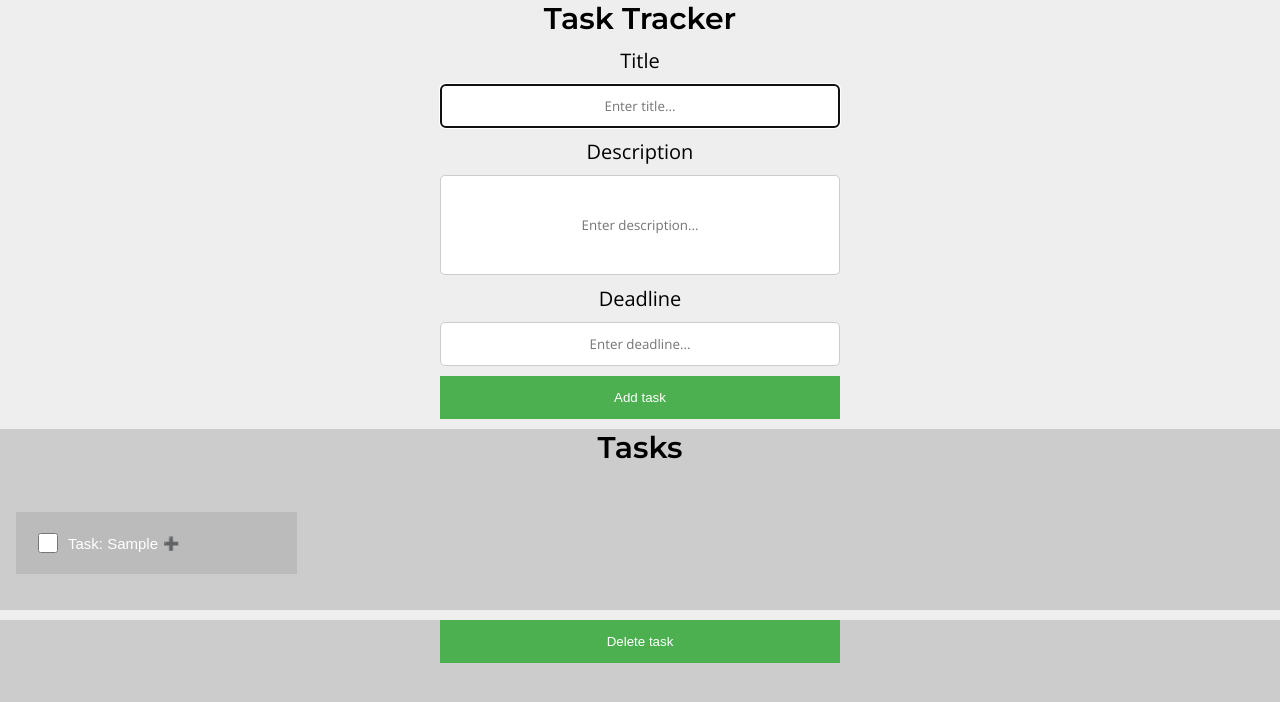
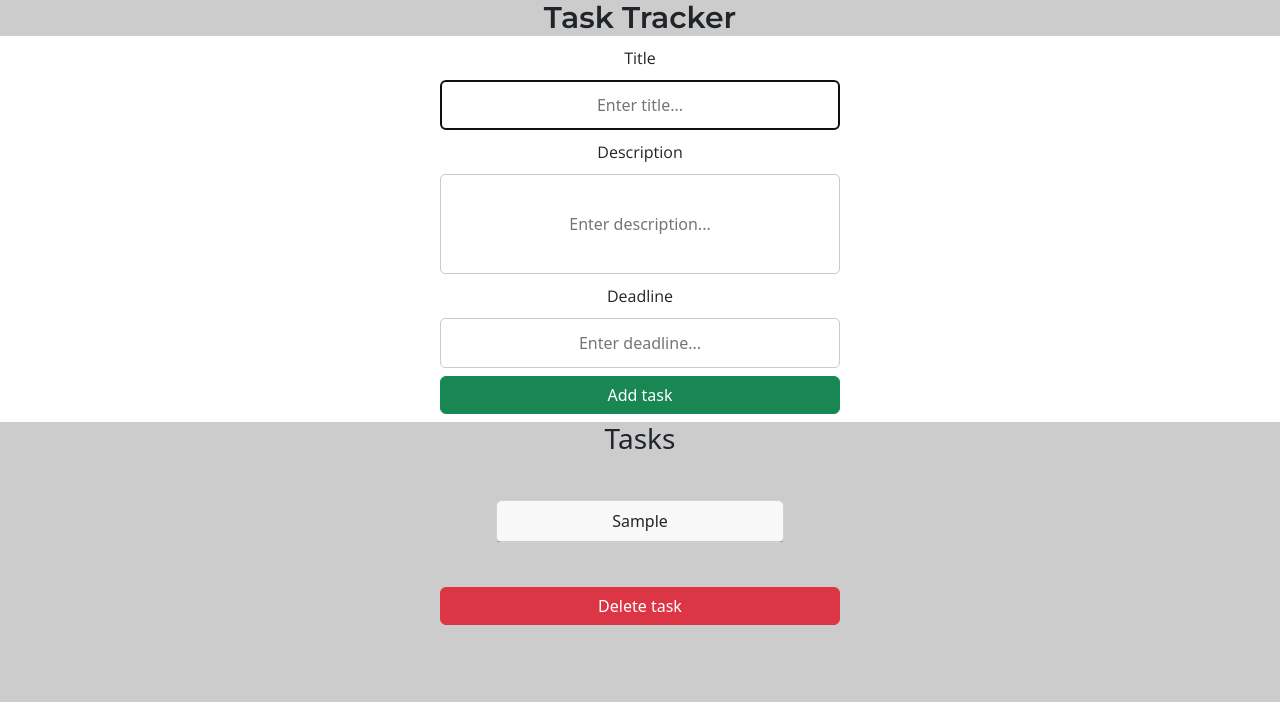
Before and after one commit to SamuelHaleDev/TaskTrackerClient, a React (Create React App) app in the folder tasktracker/: page / in a window 1280 px wide. Both pictures are taken after typing "Sample", "Sample", "Sample" into the empty fields and a click on the button "Add task". Shown: the top 702 px of the page. Built offline with nearby package versions, Linux system fonts and the light colour scheme.

Commit message:
Made visual enhancements

```diff
--- a/tasktracker/package.json
+++ b/tasktracker/package.json
@@ -6,7 +6,9 @@
     "@testing-library/jest-dom": "^5.17.0",
     "@testing-library/react": "^13.4.0",
     "@testing-library/user-event": "^13.5.0",
+    "bootstrap": "^5.3.1",
     "react": "^18.2.0",
+    "react-bootstrap": "^2.8.0",
     "react-dom": "^18.2.0",
     "react-scripts": "^5.0.1",
     "web-vitals": "^2.1.4"
--- a/tasktracker/src/App.css
+++ b/tasktracker/src/App.css
@@ -170,6 +170,7 @@ section.listSection {
 
 /* Set the below font to a Georgia font */
 h3.pageTitle {
+  background-color: #ccc;
   font-family: 'Montserrat', sans-serif;
   font-size: 30px;
   font-weight: bold;
@@ -189,7 +190,6 @@ h3.TaskList {
 
 label {
   font-family: 'Open Sans', sans-serif;
-  font-size: 20px;
   text-align: center;
 }
 
@@ -222,3 +222,12 @@ div.taskContainer {
   max-width: 100%;
   margin-top: 0px;
 }
+
+div.taskContainer {
+  display: flex;
+  flex-direction: column;
+  align-items: center;
+  justify-content: center;
+  /* Add some padding to the top and bottom of the div */
+  padding: 20px 0;
+}
--- a/tasktracker/src/App.js
+++ b/tasktracker/src/App.js
@@ -4,16 +4,17 @@ import { GlobalProvider } from './context/GlobalState';
 import { AddTask } from './components/AddTask';
 import { TaskList } from './components/TaskList';
 import { DeleteTask } from './components/DeleteTask';
+import '../node_modules/bootstrap/dist/css/bootstrap.min.css'
 
 function App() {
   return (
     <GlobalProvider>
       <Header />
-      <div className='container'>
-        <AddTask />
+      <AddTask />
+      <section className='listSection my-2'>
         <TaskList />
         <DeleteTask />
-      </div>
+      </section>
     </GlobalProvider>
   );
 }
--- a/tasktracker/src/components/AddTask.js
+++ b/tasktracker/src/components/AddTask.js
@@ -10,7 +10,7 @@ export const AddTask = () => {
 
     const { addTask } = useContext(GlobalContext);
 
-    const onSubmit = e => {
+    const addOne = (e) => {
         e.preventDefault();
 
         const newTask = {
@@ -30,20 +30,21 @@ export const AddTask = () => {
 
     return (
         <div>
-            <form onSubmit={onSubmit}>
-                <div className="form-control">
+            <form onSubmit={addOne} className='text-center'>
+                <div className='text-center'>
                     <label htmlFor="title">Title</label>
                     <input type="text" value={title} onChange={(e) => setTitle(e.target.value)} placeholder="Enter title..."  id='title'/>
                 </div>
-                <div className="form-control">
+                <div className='text-center'>
                     <label htmlFor="description">Description</label>
                     <input type="text" value={description} onChange={(e) => setDescription(e.target.value)} placeholder="Enter description..." id='description'/>
                 </div>
-                <div className="form-control">
+                <div className='text-center'>
                     <label htmlFor="deadline">Deadline</label>
                     <input type="text" value={deadline} onChange={(e) => setDeadline(e.target.value)} placeholder="Enter deadline..." id='deadline'/>
                 </div>
-                <button className="btn">Add task</button>
+                <button type='submit' className='btn btn-success mt-2'>Add task</button>
+
             </form>
         </div>
     )
--- a/tasktracker/src/components/DeleteTask.js
+++ b/tasktracker/src/components/DeleteTask.js
@@ -1,28 +1,39 @@
-import React, { useState, useContext } from 'react'
+import React, { useContext } from 'react'
 import { GlobalContext } from '../context/GlobalState';
 
 export const DeleteTask = () => {
 
     const { deleteTask } = useContext(GlobalContext);
 
+    function findFinalId(parent) {
+        /* Write a recursive function that will return the id of the first parent that has a non empty id */
+        if (parent.id !== '') {
+            return parent.id;
+        }
+        else {
+            return findFinalId(parent.parentNode);
+        }
+    }
+
     const onSubmit = e => {
         e.preventDefault();
 
-        var deleteTasks = document.getElementsByClassName('deleteCheckbox');
+        var deleteTasks = document.getElementsByClassName('deleteButton');
         for (var i = 0; i < deleteTasks.length; i++) {
             if (deleteTasks[i].checked) {
-                deleteTask(deleteTasks[i].parentElement.id);
+                var id = findFinalId(deleteTasks[i]);
+                deleteTask(id);
             }
         }
     }
 
     return (
         <div>
-            <section className='listSection'>
-                <form onSubmit={onSubmit}>
-                    <button className="btn">Delete task</button>
-                </form>
-            </section>
+            <form onSubmit={onSubmit}>
+                <div className='text-center'>
+                    <button className="btn btn-danger mt-2">Delete task</button>
+                </div>
+            </form>
         </div>
     )
 }
--- a/tasktracker/src/components/Task.js
+++ b/tasktracker/src/components/Task.js
@@ -1,37 +1,46 @@
-import React from 'react';
+import React, { useState } from 'react';
 
 import './css/Task.css';
 
 const Task = ({ task }) => {
-  const onClick = e => {
-    var coll = document.getElementsByClassName("collapsible");
-    var i;
+  const [isCollapsed, setIsCollapsed] = useState(true);
 
-    for (i = 0; i < coll.length; i++) {
-      if (e.target.id === coll[i].id) {
-        coll[i].classList.toggle("active");
-        var content = coll[i].nextElementSibling;
-        if (content.style.display === "block") {
-          content.style.display = "none";
-        } else {
-          content.style.display = "block";
-        }
-      }
-    }
-  }
+  const handleCollapseToggle = () => {
+    setIsCollapsed(!isCollapsed);
+  };
 
   return (
     <>
-      <li className='Task'>
-        <div className='taskContainer'>
-          <button type="button" className='collapsible' onClick={onClick} id={task.id}>
-            <input type='checkbox' className='deleteCheckbox'/>
-            Task: {task.title}
+      <li className='Task d-flex align-items-start' id={task.id}>
+        <div class="card" style={{ width: '18rem' }}>
+          <button type="button" class="card-header" data-toggle="collapse" data-target={`#collapse-${task.id}`} aria-expanded="true" aria-controls={`#collapse-${task.id}`} onClick={handleCollapseToggle}>
+            {task.title}
           </button>
-          <div className="content">
-            <span>Description: {task.description}</span>
-            <span>Due: {task.deadline}</span>
-            <span>Completed <input type='checkbox' /></span>
+          <div className={`collapse ${isCollapsed ? '' : 'show'}`} data-parent=".TaskList">
+            <ul class="list-group list-group-flush">
+              <li class="list-group-item">{task.deadline}</li>
+              <li class="list-group-item">{task.description}</li>
+              <li class="list-group-item">
+                <div class="form-switch row align-items-center justify-content-between px-0">
+                  <div class="col-auto">
+                    <label class="form-check-label col flex-shrink-0" for="flexSwitchCheckDefault">Complete Task</label>
+                  </div>
+                  <div class="col-auto">
+                    <input class="form-check-input mx-4" type="checkbox" />
+                  </div>
+                </div>
+              </li>
+              <li class="list-group-item">
+                <div class="form-switch row align-items-center justify-content-between px-0">
+                  <div class="col-auto">
+                    <label class="form-check-label col flex-shrink-0" for="flexSwitchCheckDefault">Delete Task</label>
+                  </div>
+                  <div class="col-auto">
+                    <input class="form-check-input mx-4 deleteButton" type="checkbox" />
+                  </div>
+                </div>
+              </li>
+            </ul>
           </div>
         </div>
       </li>
--- a/tasktracker/src/components/TaskList.js
+++ b/tasktracker/src/components/TaskList.js
@@ -8,13 +8,13 @@ export const TaskList = () => {
   const { tasks } = useContext(GlobalContext);
 
   return (
-    <div>
-      <section className='listSection'>
-        <h3 className='TaskList'>Tasks</h3>
-        <ul className="list">
+    <div className=''>
+      <h3 className=''>Tasks</h3>
+      <div class="d-flex align-items-start">
+        <ul className="list d-flex flex-row align-items-start">
           {tasks.map(task => (<Task key={task.id} task={task} />))}
         </ul>
-      </section>
+      </div>
     </div>
   )
 }
--- a/tasktracker/src/context/AppReducer.js
+++ b/tasktracker/src/context/AppReducer.js
@@ -3,7 +3,7 @@ const AppReducer = (state, action) => {
         case 'ADD_TASK':
             return {
                 ...state,
-                tasks: [action.payload, ...state.tasks]
+                tasks: [...state.tasks, action.payload]
             }
         case 'DELETE_TASK':
             var newTasks = [];
```
Also changed, not shown: 1 other file (tests, documents, lock files or other folders).
